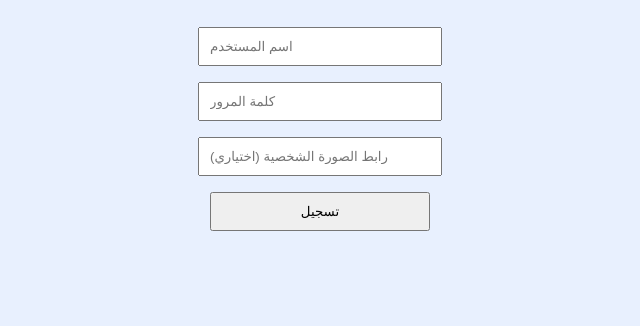
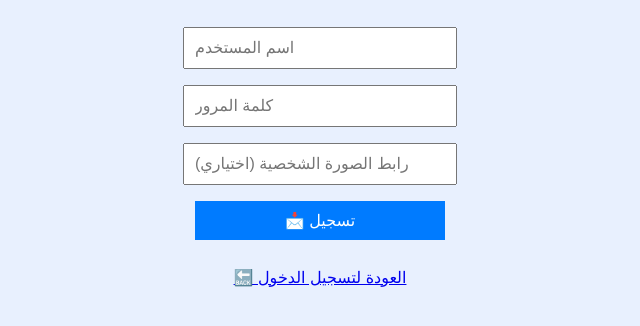
Before and after one commit to Aliganda/yemen-chat, a website: page public/register.html in a window 1280 px wide. Shown: the part 110-436 px from the top of the page, without its empty margins (320-960 px from the left). Drawn offline with Linux system fonts and the light colour scheme.

```diff
--- a/public/register.html
+++ b/public/register.html
@@ -4,25 +4,61 @@
   <meta charset="UTF-8">
   <title>تسجيل مستخدم جديد</title>
   <style>
-    body { font-family: Arial; background: #e8f0fe; text-align: center; padding: 40px; }
-    input, button { padding: 10px; margin: 8px; width: 220px; }
-    .error { color: red; }
+    body {
+      font-family: Arial;
+      background: #e8f0fe;
+      text-align: center;
+      padding: 40px;
+    }
+    input, button {
+      padding: 10px;
+      margin: 8px;
+      width: 250px;
+      font-size: 16px;
+    }
+    button {
+      background-color: #007BFF;
+      color: white;
+      border: none;
+      cursor: pointer;
+    }
+    button:hover {
+      background-color: #0056b3;
+    }
+    .error {
+      color: red;
+      margin-top: 10px;
+    }
+    .link {
+      margin-top: 20px;
+    }
   </style>
 </head>
 <body>
 
   <h1>تسجيل مستخدم جديد</h1>
-  <input type="text" id="username" placeholder="اسم المستخدم" /><br>
-  <input type="password" id="password" placeholder="كلمة المرور" /><br>
+
+  <input type="text" id="username" placeholder="اسم المستخدم" required /><br>
+  <input type="password" id="password" placeholder="كلمة المرور" required /><br>
   <input type="text" id="avatar" placeholder="رابط الصورة الشخصية (اختياري)" /><br>
-  <button onclick="register()">تسجيل</button>
+
+  <button onclick="register()">📩 تسجيل</button>
   <div class="error" id="error"></div>
+
+  <div class="link">
+    <a href="index.html">🔙 العودة لتسجيل الدخول</a>
+  </div>
 
   <script>
     async function register() {
-      const username = document.getElementById('username').value;
-      const password = document.getElementById('password').value;
-      const avatar = document.getElementById('avatar').value;
+      const username = document.getElementById('username').value.trim();
+      const password = document.getElementById('password').value.trim();
+      const avatar = document.getElementById('avatar').value.trim();
+
+      if (!username || !password) {
+        document.getElementById('error').innerText = "يرجى تعبئة جميع الحقول المطلوبة";
+        return;
+      }
 
       const res = await fetch('/register', {
         method: 'POST',
@@ -33,7 +69,7 @@
       const result = await res.json();
 
       if (result.success) {
-        alert("تم التسجيل بنجاح، يمكنك تسجيل الدخول الآن");
+        alert("✅ تم التسجيل بنجاح! يمكنك الآن تسجيل الدخول.");
         window.location.href = "index.html";
       } else {
         document.getElementById('error').innerText = result.message;
```
Also changed, not shown: public/chat.html (+12 -23 lines), public/index.html (+32 -6 lines), server.js (+17 -9 lines).
